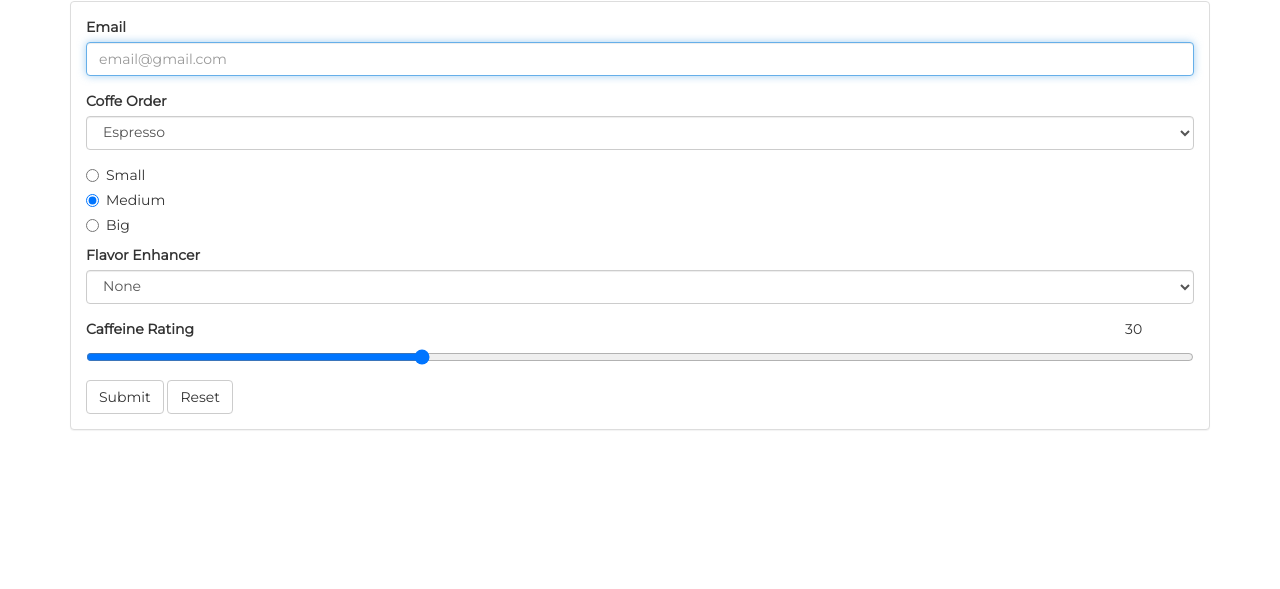
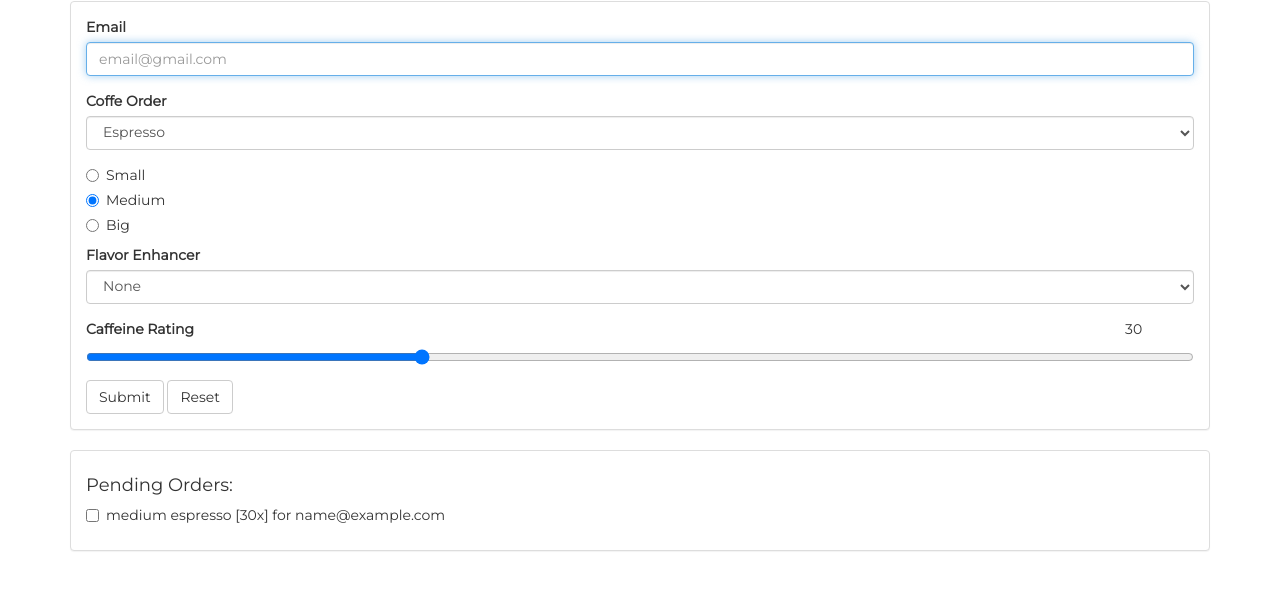
Before and after one commit to Dmytro27Ind/coffeerun, a plain HTML site: page index.html in a window 1280 px wide. Both pictures are taken after typing "name@example.com" into the empty fields and a click on the button "Submit". Shown: the part 79-668 px from the top of the page. Drawn offline with nearby package versions, Linux system fonts and the light colour scheme.

Commit message:
checklist.js was added.

```diff
--- a/index.html
+++ b/index.html
@@ -79,13 +79,21 @@
                             </form>
                         </div>
                     </div>
+                    <div class="panel panel-default">
+                        <div class="panel-body">
+                            <h4>Pending Orders: </h4>
+                            <div rel="js-orders-checklist">
+
+                            </div>
+                        </div>
+                    </div>
                 </section>
-
             </div>
         </div>
     </div>
 </body>
     <script src="https://cdnjs.cloudflare.com/ajax/libs/jquery/2.1.4/jquery.min.js" integrity="sha512-AFwxAkWdvxRd9qhYYp1qbeRZj6/iTNmJ2GFwcxsMOzwwTaRwz2a/2TX225Ebcj3whXte1WGQb38cXE5j7ZQw3g==" crossorigin="anonymous" referrerpolicy="no-referrer"></script>
+    <script type="module" src="./scripts/checklist.js" charset="utf-8"></script>
     <script type="module" src="./scripts/formhandler.js" charset="utf-8"></script>
     <script type="module" src="scripts/datastore.js" charset="utf-8"></script>
     <script type="module" src="scripts/order.js" charset="utf-8"></script>
--- /dev/null
+++ b/scripts/checklist.js
@@ -0,0 +1,44 @@
+
+export default class CheckList{
+    constructor(selector) {
+        if(!selector){
+            throw new Error('No selector provide')
+        }
+        this.$element = $(selector)
+        if(this.$element.length === 0){
+            throw new Error('Could not find element with selector: ' + selector)
+        }
+    }
+
+    addRow(order){
+        let rowElement = new Row(order)
+        this.$element.append(rowElement.$element)
+    }
+}
+
+class Row{
+    constructor(order){
+        let $div = $('<div></div>', {
+            'rel': 'js-order-checkbox',
+            'class': 'checkbox'
+        })
+        let $label = $('<label></label>')
+        let $checkbox = $('<input></input>', {
+            type: 'checkbox',
+            value: order.email
+        })
+
+        let description = order.size + ' ';
+        if(order.flavor)
+            description += order.flavor + ' ';
+        description += order.coffee + ' ';
+        description += '[' + order.strength + 'x] ';
+        description += 'for ' + order.email;
+
+        $label.append($checkbox)
+        $label.append(description)
+        $div.append($label)
+
+        this.$element = $div
+    }
+}
--- a/scripts/formhandler.js
+++ b/scripts/formhandler.js
@@ -20,6 +20,7 @@ export default class FormHandler{
                 data[item.name] = item.value
             })
             fn(data)
+            console.log(data)
 
             this.reset()
             this.querySelector('[rel="js-coffee-rate"]').textContent = this.querySelector("#strengthLevel").getAttribute("value")
--- a/scripts/main.js
+++ b/scripts/main.js
@@ -1,17 +1,23 @@
 import Truck from "./truck.js"
 import Order from "./order.js"
 import FormHandler from "./formhandler.js"
+import CheckList from "./checklist.js"
 
 
 const form_selector = '[rel="js-coffee-order"]'
 const rate_selector = '[rel="js-coffee-rate"]'
 const range_selector = '[rel="js-coffee-range"]'
 const reset_selector = '[rel="js-reset-button"]'
+const checklist_selector = '[rel="js-orders-checklist"]'
 
 let myTruck = new Truck("01")
 let formHandler = new FormHandler(form_selector)
+let checkList = new CheckList(checklist_selector)
 
-formHandler.addSubmitHandler(myTruck.createOrder.bind(myTruck));
+formHandler.addSubmitHandler(function(data){
+    myTruck.createOrder.call(myTruck, data)
+    checkList.addRow.call(checkList, data)
+});
 formHandler.addRateHandler($(rate_selector), $(range_selector));
 formHandler.addResetHandler($(reset_selector))
 
```
